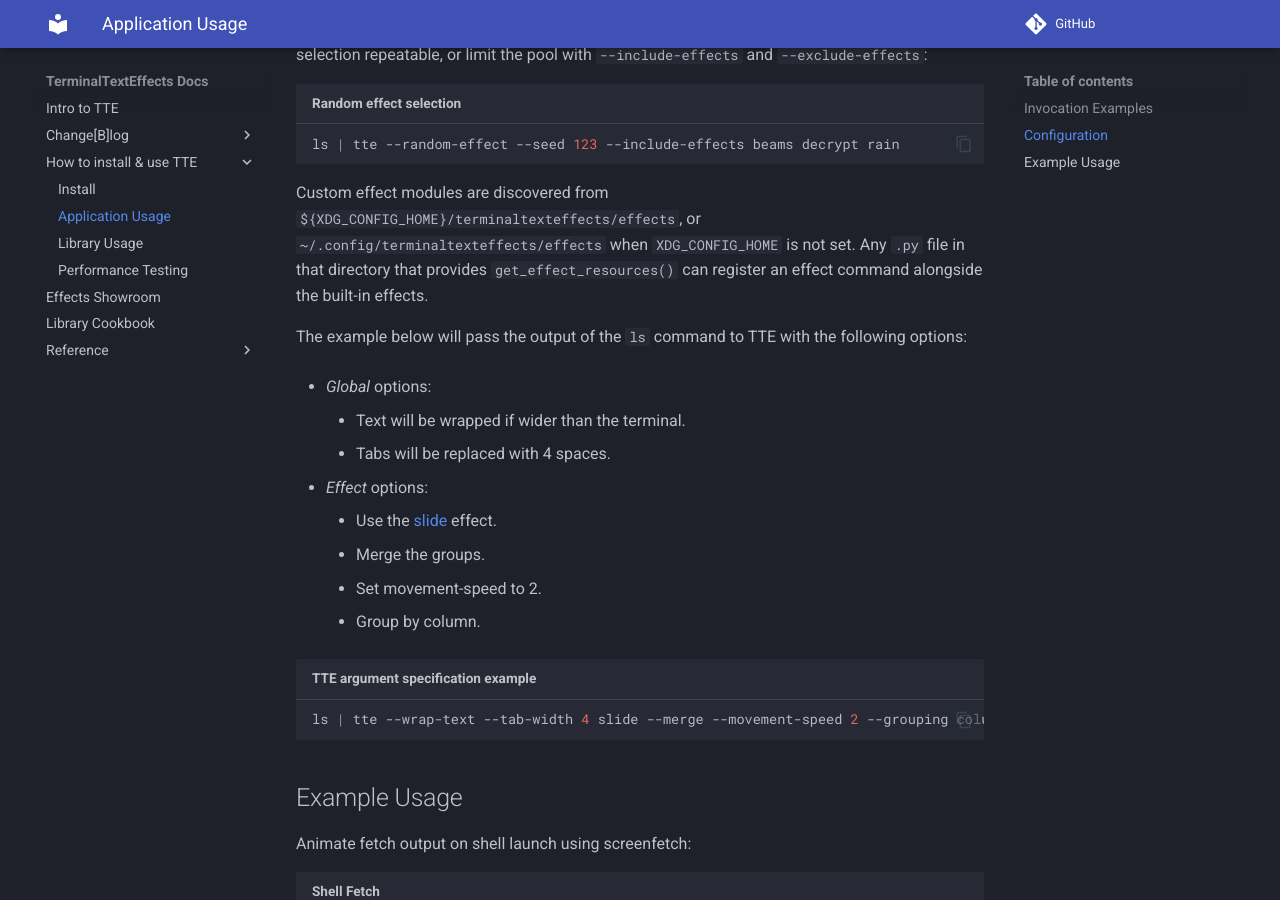
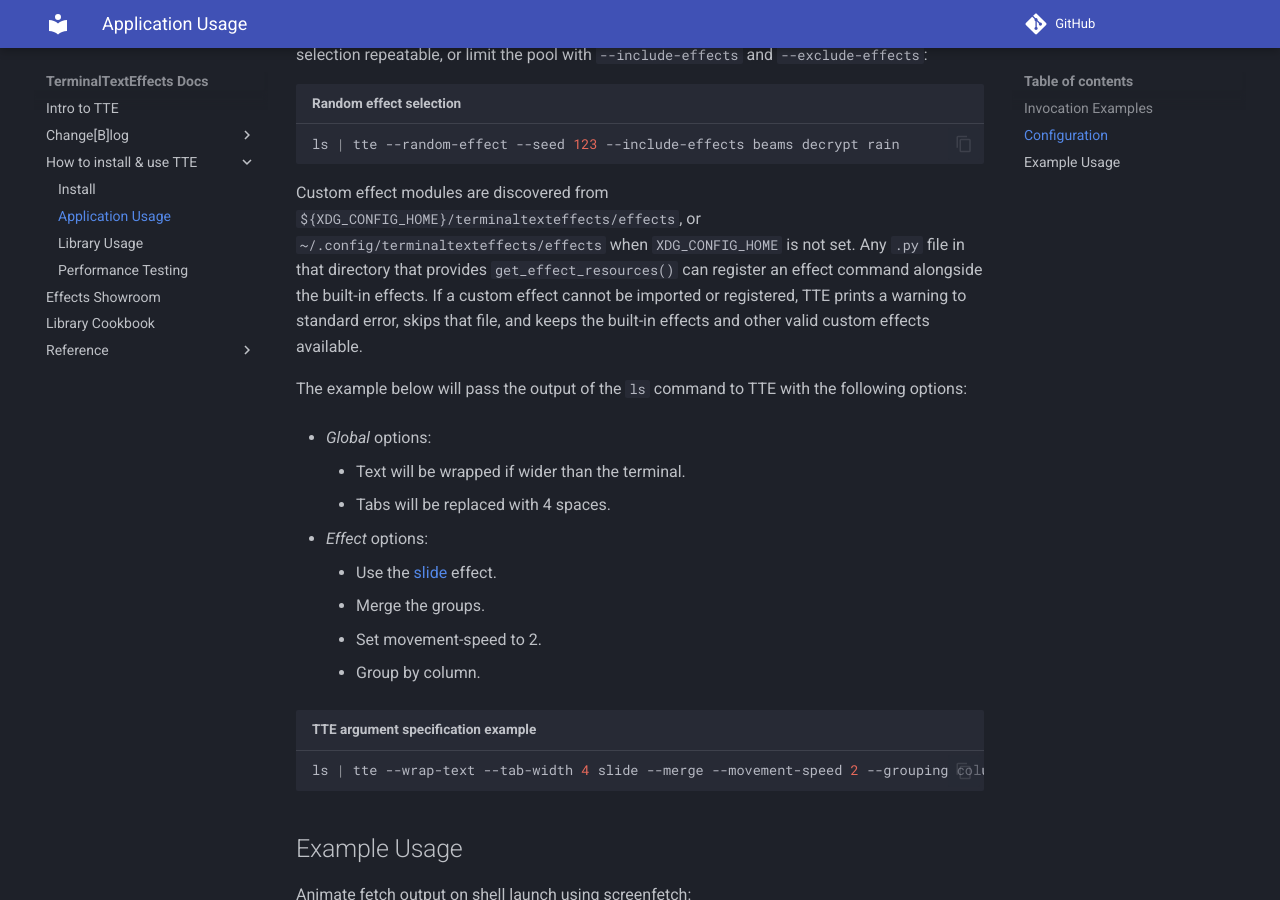
Before and after one commit to ChrisBuilds/terminaltexteffects, an MkDocs documentation site: the page built from docs/appguide.md, in a window 1280 px wide and 900 px high, scrolled down 1195 px. Built offline with MkDocs 1.6.1 and Material for MkDocs 9.7.7, drawn with Linux system fonts in a browser that asks for light colours; comment, search, counter and statistics services are not loaded.

Commit message:
Document effect engine hardening

```diff
--- a/docs/appguide.md
+++ b/docs/appguide.md
@@ -59,6 +59,8 @@ ls | tte --random-effect --seed 123 --include-effects beams decrypt rain
 Custom effect modules are discovered from `${XDG_CONFIG_HOME}/terminaltexteffects/effects`, or
 `~/.config/terminaltexteffects/effects` when `XDG_CONFIG_HOME` is not set. Any `.py` file in that directory that
 provides `get_effect_resources()` can register an effect command alongside the built-in effects.
+If a custom effect cannot be imported or registered, TTE prints a warning to standard error, skips that file, and
+keeps the built-in effects and other valid custom effects available.
 
 The example below will pass the output of the `ls` command to TTE with the following options:
 
```
Also changed, not shown: CHANGELOG.md (+9 -0 lines).
